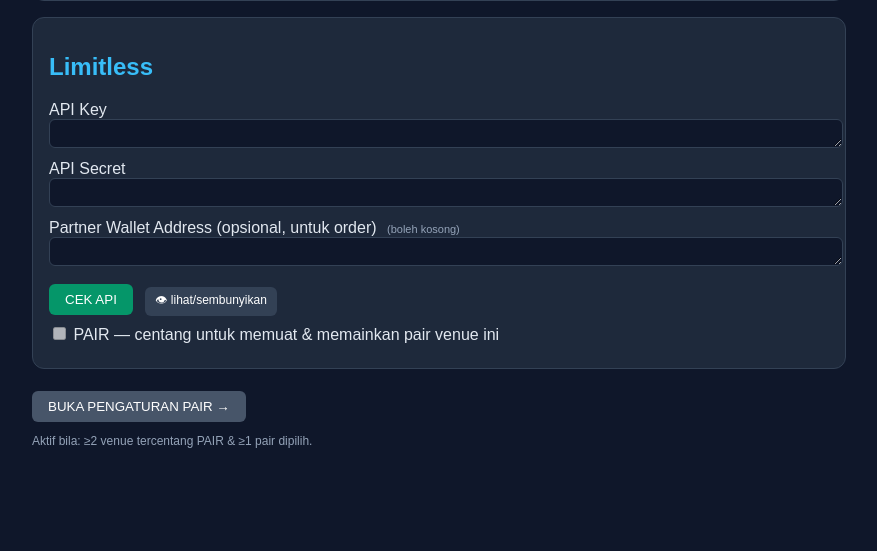
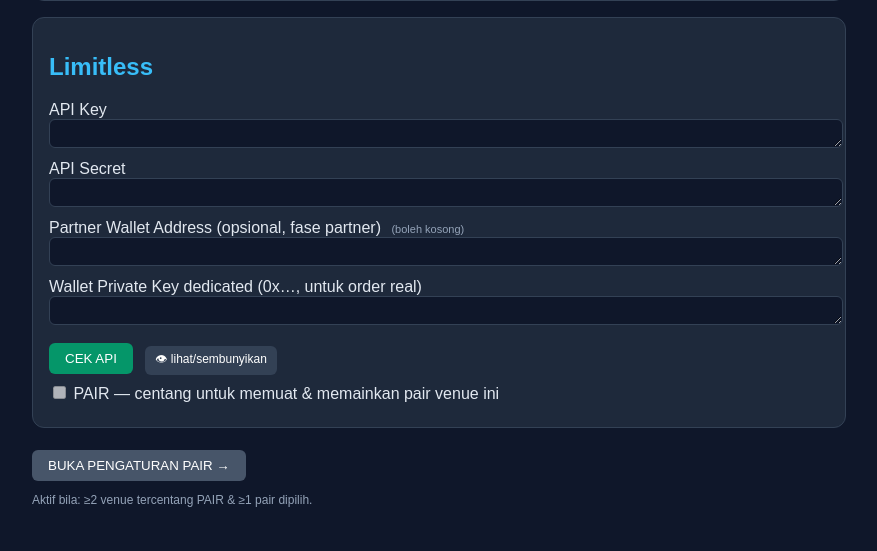
Before and after one commit to connectcomputers/arb-bot, a FastAPI app: page /setup in a window 1280 px wide. Shown: the part 805-1356 px from the top of the page, without its empty margins (168-1045 px from the left). Before the commit the page ends 1253 px from the top, so only its background shows below. Run offline with FastAPI, Linux system fonts and the light colour scheme.

Commit message:
fix(poly): guardrail jelas bila proxy kosong pada order real

```diff
--- a/app/executor.py
+++ b/app/executor.py
@@ -154,6 +154,10 @@ def exec_polymarket(creds, usd=2, dry=False):
     size = max(1, int(usd // price))
     if dry:
         return True, f"[DRY] BUY YES {size} x {price} :: {m['q'][:50]}"
+    # ---- GUARDRAIL: order real wajib proxy (deposit wallet flow) ----
+    if not dry and not creds.get("proxy_address"):                      # ← TAMBAH
+        return (False, "Poly real butuh Deposit/Proxy Wallet Address — "
+                       "isi di /setup (deposit wallet flow wajib)")     # ← TAMBAH
     try:
         # from py_clob_client_v2 import ClobClient
         # from py_clob_client_v2.clob_types import OrderArgs, OrderType
--- a/app/web/main.py
+++ b/app/web/main.py
@@ -45,10 +45,16 @@ VENUES_SCHEMA = {
         ("private_key_pem", "RSA Private Key (PEM)"),
         ("base_url", "Base URL (kosong = produksi)"),
     ],
+    # "limitless": [
+    #     ("api_key", "API Key"),
+    #     ("api_secret", "API Secret"),
+    #     ("partner_wallet", "Partner Wallet Address (opsional, untuk order)"),
+    # ],
     "limitless": [
         ("api_key", "API Key"),
         ("api_secret", "API Secret"),
-        ("partner_wallet", "Partner Wallet Address (opsional, untuk order)"),
+        ("partner_wallet", "Partner Wallet Address (opsional, fase partner)"),
+        ("wallet_pk", "Wallet Private Key dedicated (0x…, untuk order real)"),
     ],
 }
 
--- a/app/web/templates/index.html
+++ b/app/web/templates/index.html
@@ -92,6 +92,10 @@ const it = s => `<div class="item">${s}</div>`;
       //   ? ' <button class="gray" disabled title="read-only: butuh EIP-712/partner">🎯</button>'
       //   : ` <button class="blue" onclick="micro('${v.venue}')">🎯</button>`}
 
+    // <h2>${v.venue.toUpperCase()} ${v.valid?'✅':'⚠️'} ·
+    //   <a target="_blank" href="${LINKS[v.venue]}">buka exchange ↗</a>
+    // </h2>
+
 async function micro(v){
   if(!confirm('Eksekusi REAL mikro di '+v.toUpperCase()+
               ' (± sesuai Modal per OP)?')) return;
@@ -108,6 +112,7 @@ async function poll(){
     fetch('/api/venue-feed').then(r=>r.json()),
     fetch('/api/engine/status').then(r=>r.json())]);
   window.__st = s;
+  if (s.kill || s.need_rearm){ location.href = '/setup'; return; }   // ← TAMBAH INI
   const ep0 = ((s.info||{}).epoch) || 0;
   const age0 = Math.floor(Date.now()/1000) - ep0;
   if (age0 > (s.interval||30) * 2 && !window.__rf) {
@@ -123,6 +128,7 @@ async function poll(){
   <div class="col">
     <h2>${v.venue.toUpperCase()} ${v.valid?'✅':'⚠️'} ·
       <a target="_blank" href="${LINKS[v.venue]}">buka exchange ↗</a>
+      <button class="blue" onclick="micro('${v.venue}')">🎯</button>
     </h2>
     <div class="muted">Menu: ${(v.cats||[]).join(', ')||'-'}</div>
     <h4>Open Positions (OP)</h4>
```
